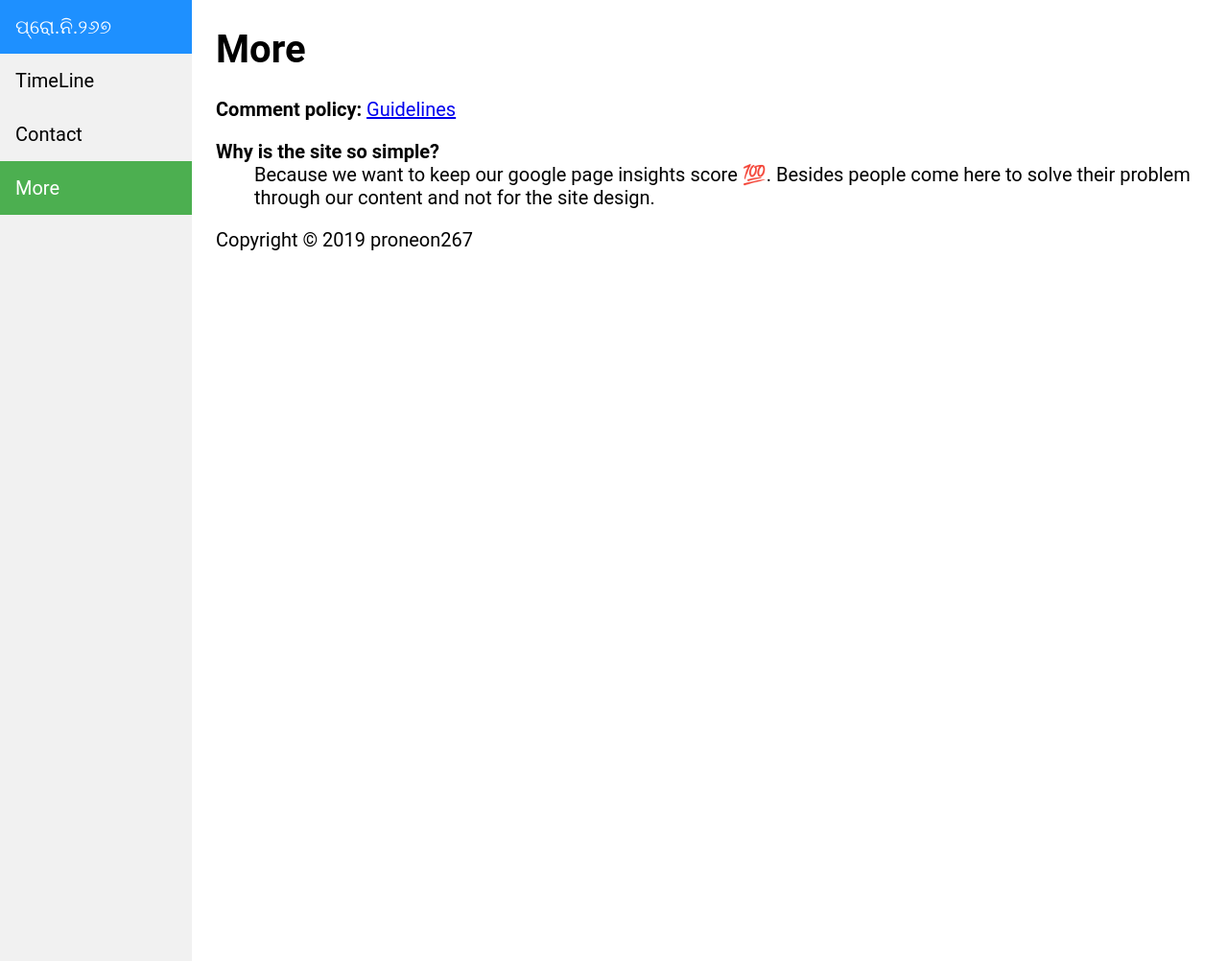
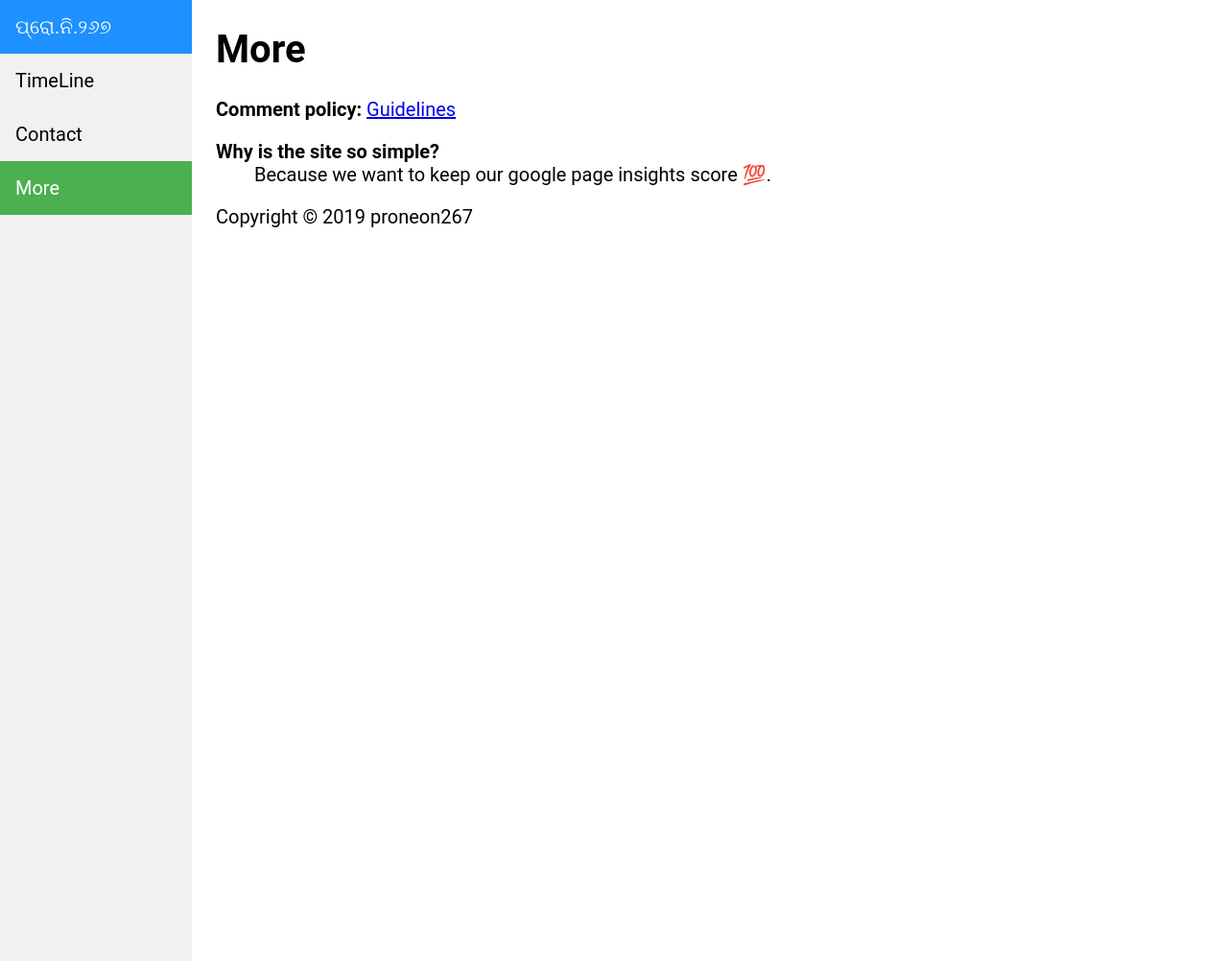
Before and after one commit to proneon267/proneon267.github.io, a Jekyll site: the page built from more/index.html, in a window 1280 px wide and 1002 px high. Shown: the whole window at 96% size. Built offline with Jekyll 4.4.1, drawn with Linux system fonts in a browser that asks for light colours.

Commit message:
Update index.html

```diff
--- a/more/index.html
+++ b/more/index.html
@@ -10,7 +10,5 @@ morestatus: active
 <dl>
 <dt>Why is the site so simple?</dt>
 <dd>Because we want to keep our google page
-insights score 💯. Besides people come here to
-solve their problem through our content
-and not for the site design.</dd>
+insights score 💯.</dd>
 </dl>
```
